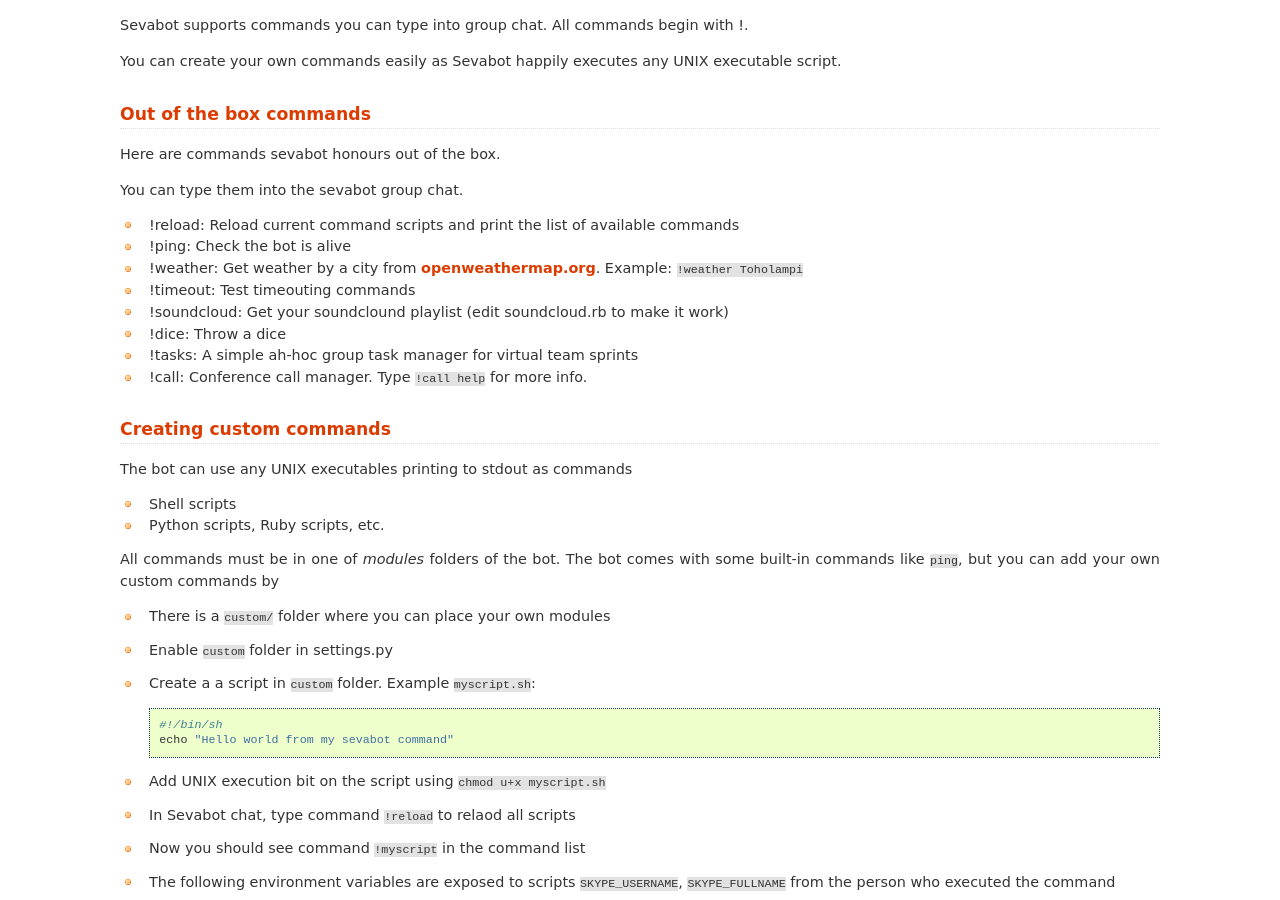
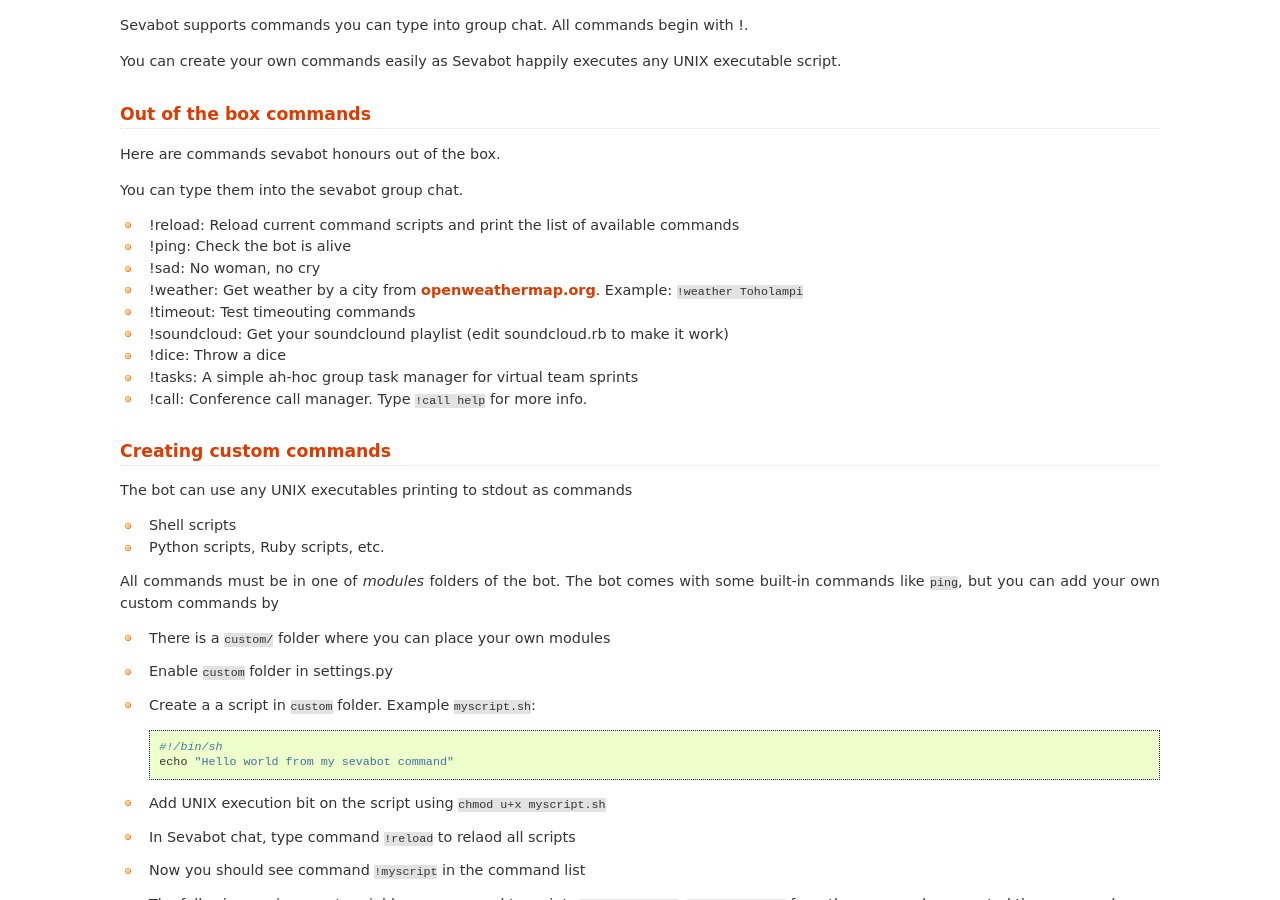
Before and after one commit to opensourcehacker/sevabot, a Sphinx documentation site: the page built from docs/source/commands.rst, in a window 1280 px wide and 900 px high, scrolled down 363 px. Built offline with Sphinx 7.4.7, drawn with Linux system fonts in a browser that asks for light colours.

Commit message:
Documented sad

```diff
--- a/docs/source/commands.rst
+++ b/docs/source/commands.rst
@@ -23,6 +23,8 @@ You can type them into the sevabot group chat.
 * !reload: Reload current command scripts and print the list of available commands
 
 * !ping: Check the bot is alive
+
+* !sad: No woman, no cry
 
 * !weather: Get weather by a city from `openweathermap.org <http://openweathermap.org/>`_. Example: ``!weather Toholampi``
 
```
